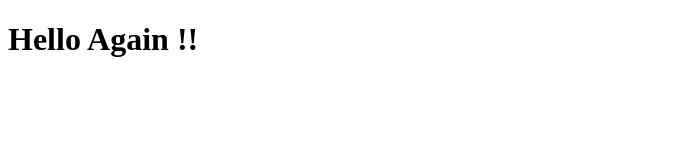
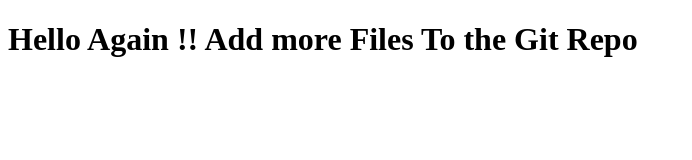
Before and after one commit to AhmedElgizawy95/GitTaskNewRepoPullTest, a plain HTML site: page index3.html in a window 1280 px wide. Shown: the whole page, without its empty margins (0-692 px from the left). Drawn offline with Linux system fonts and the light colour scheme.

Commit message:
Update index3.html

```diff
--- a/index3.html
+++ b/index3.html
@@ -3,6 +3,7 @@
     <body>
         <h1>
             Hello Again !!
+            Add more Files To the Git Repo
         </h1>
     </body>
 </html>
```
